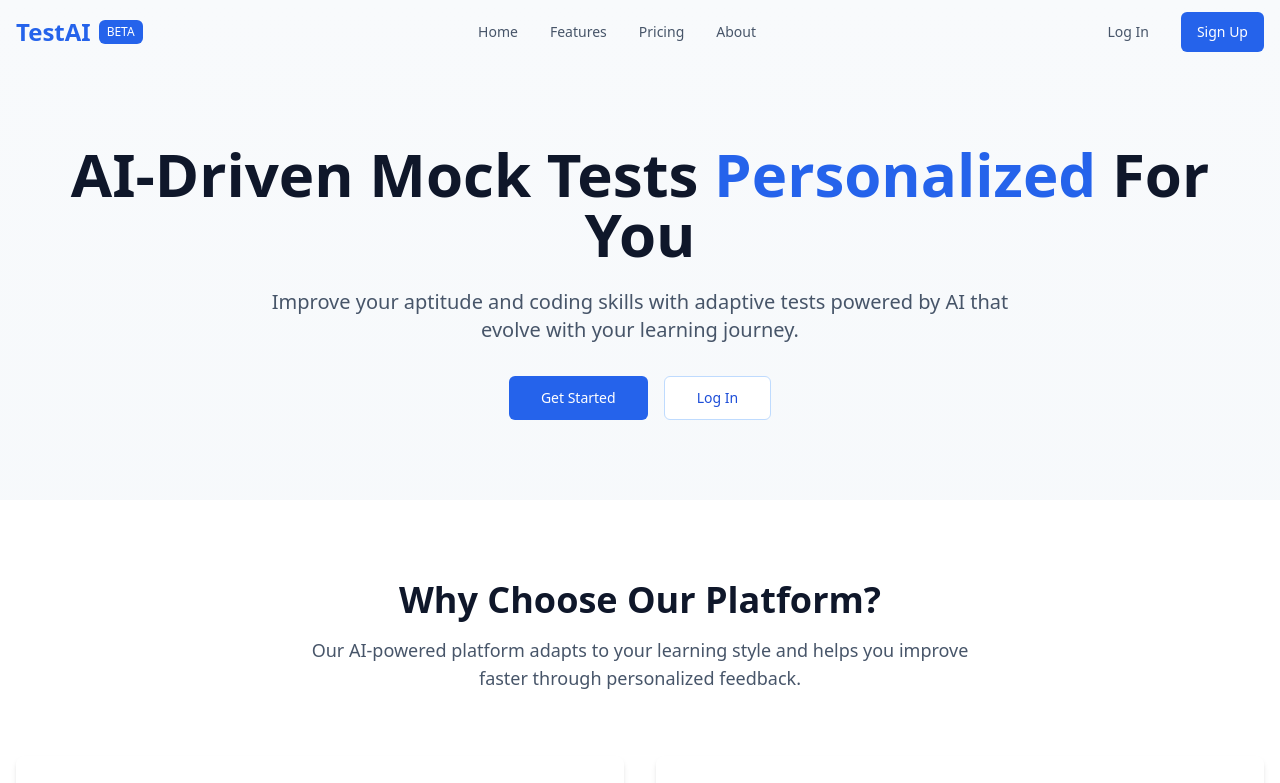
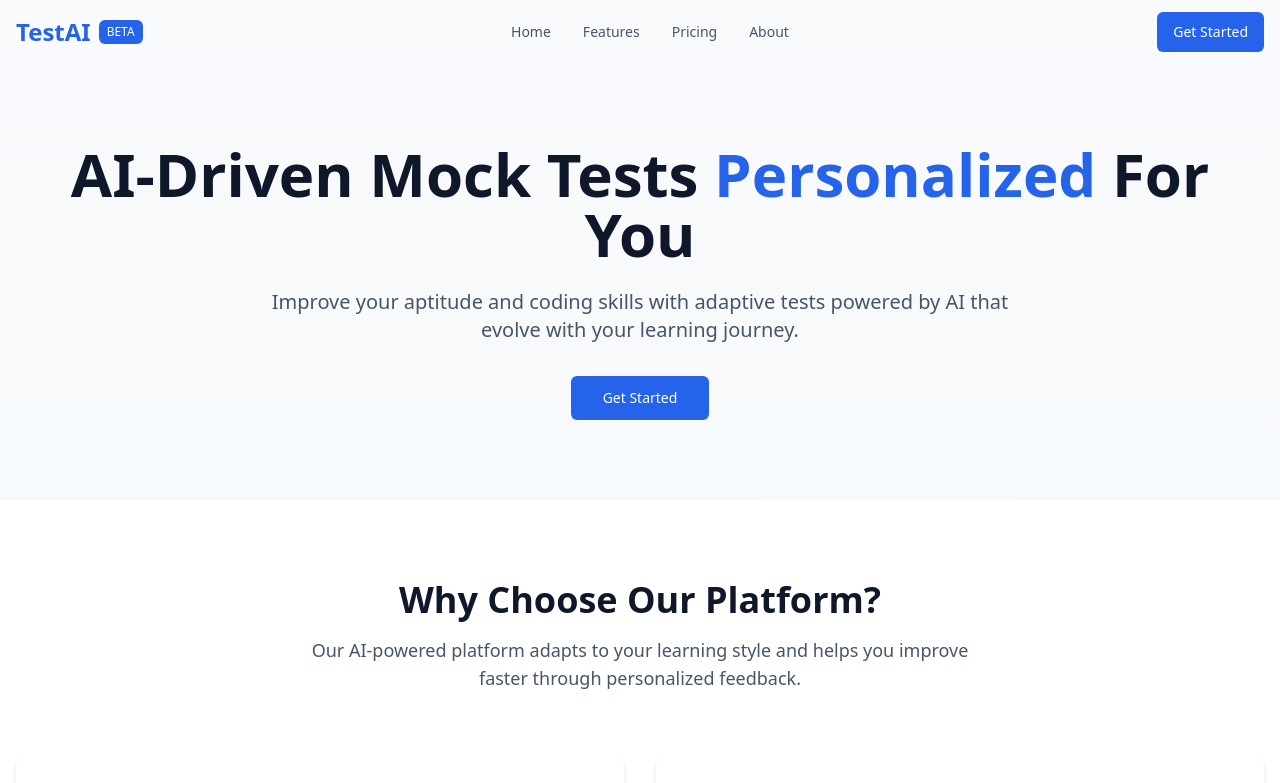
Before and after one commit to GauravGhandat-23/code-mentor-genesis, a React (Vite) app: page / in a window 1280 px wide. Shown: the top 783 px of the page. Built offline with nearby package versions, Linux system fonts and the light colour scheme.

Commit message:
Remove login page
Remove the login page and its related components.

```diff
--- a/src/components/Navbar.tsx
+++ b/src/components/Navbar.tsx
@@ -57,14 +57,9 @@ const Navbar = () => {
           </nav>
 
           <div className="hidden md:flex items-center space-x-4">
-            <Link to="/login">
-              <Button variant="ghost" className="text-slate-600 hover:text-blue-600 hover:bg-blue-50">
-                Log In
-              </Button>
-            </Link>
-            <Link to="/signup">
+            <Link to="/dashboard">
               <Button className="bg-blue-600 hover:bg-blue-700 text-white">
-                Sign Up
+                Get Started
               </Button>
             </Link>
           </div>
@@ -90,14 +85,9 @@ const Navbar = () => {
                     </Link>
                   ))}
                   <div className="pt-4 space-y-4">
-                    <Link to="/login">
-                      <Button variant="outline" className="w-full">
-                        Log In
-                      </Button>
-                    </Link>
-                    <Link to="/signup">
+                    <Link to="/dashboard">
                       <Button className="w-full bg-blue-600 hover:bg-blue-700">
-                        Sign Up
+                        Get Started
                       </Button>
                     </Link>
                   </div>
--- a/src/components/UserNavbar.tsx
+++ b/src/components/UserNavbar.tsx
@@ -36,7 +36,7 @@ const UserNavbar = () => {
   const userNavOptions = [
     { name: "Profile", path: "/profile" },
     { name: "Settings", path: "/settings" },
-    { name: "Logout", path: "/logout" },
+    { name: "Home", path: "/" },
   ];
 
   return (
--- a/src/pages/Index.tsx
+++ b/src/pages/Index.tsx
@@ -26,17 +26,9 @@ const Index = () => {
             <Button
               size="lg"
               className="bg-blue-600 hover:bg-blue-700 text-white font-medium px-8"
-              onClick={() => navigate("/signup")}
+              onClick={() => navigate("/dashboard")}
             >
               Get Started
-            </Button>
-            <Button
-              size="lg"
-              variant="outline"
-              className="border-blue-200 text-blue-700 hover:bg-blue-50"
-              onClick={() => navigate("/login")}
-            >
-              Log In
             </Button>
           </div>
         </section>
@@ -98,7 +90,7 @@ const Index = () => {
           </div>
         </section>
 
-        {/* Testimonials/CTA Section */}
+        {/* CTA Section */}
         <section className="bg-white py-20">
           <div className="container mx-auto px-4 text-center">
             <h2 className="text-3xl md:text-4xl font-bold text-slate-900 mb-6">Ready to Boost Your Skills?</h2>
@@ -108,7 +100,7 @@ const Index = () => {
             <Button
               size="lg"
               className="bg-blue-600 hover:bg-blue-700 text-white font-medium px-8"
-              onClick={() => navigate("/signup")}
+              onClick={() => navigate("/dashboard")}
             >
               Start Your First Test
             </Button>
```
